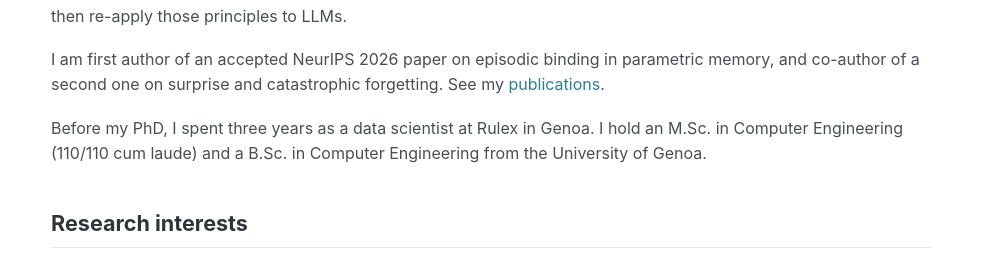
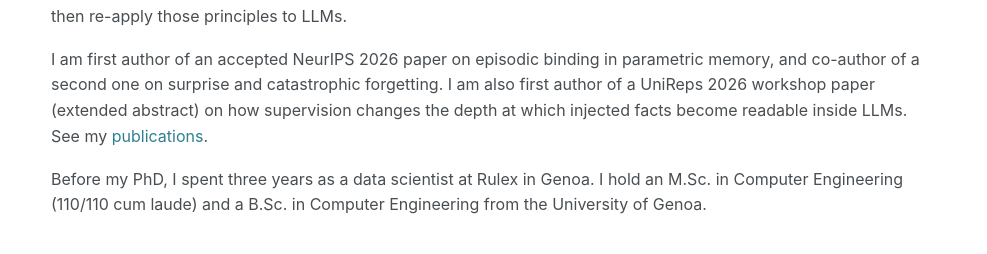
Before and after one commit to Elpinzeiro/Elpinzeiro.github.io, a plain HTML site: page index.html in a window 1280 px wide. Shown: the part 341-595 px from the top of the page, 293-1280 px from the left. Drawn offline with Linux system fonts and the light colour scheme.

Commit message:
Add profile photo and mention UniReps workshop paper
Co-Authored-By: Claude Opus 5.5 <noreply@anthropic.com>

```diff
--- a/index.html
+++ b/index.html
@@ -54,7 +54,9 @@
       </p>
       <p>
         I am first author of an accepted NeurIPS 2026 paper on episodic binding in parametric memory,
-        and co-author of a second one on surprise and catastrophic forgetting. See my
+        and co-author of a second one on surprise and catastrophic forgetting. I am also first author
+        of a UniReps 2026 workshop paper (extended abstract) on how supervision changes the depth at
+        which injected facts become readable inside LLMs. See my
         <a href="publications.html">publications</a>.
       </p>
       <p>
```
Also changed, not shown: images/headshot.jpg (added).
